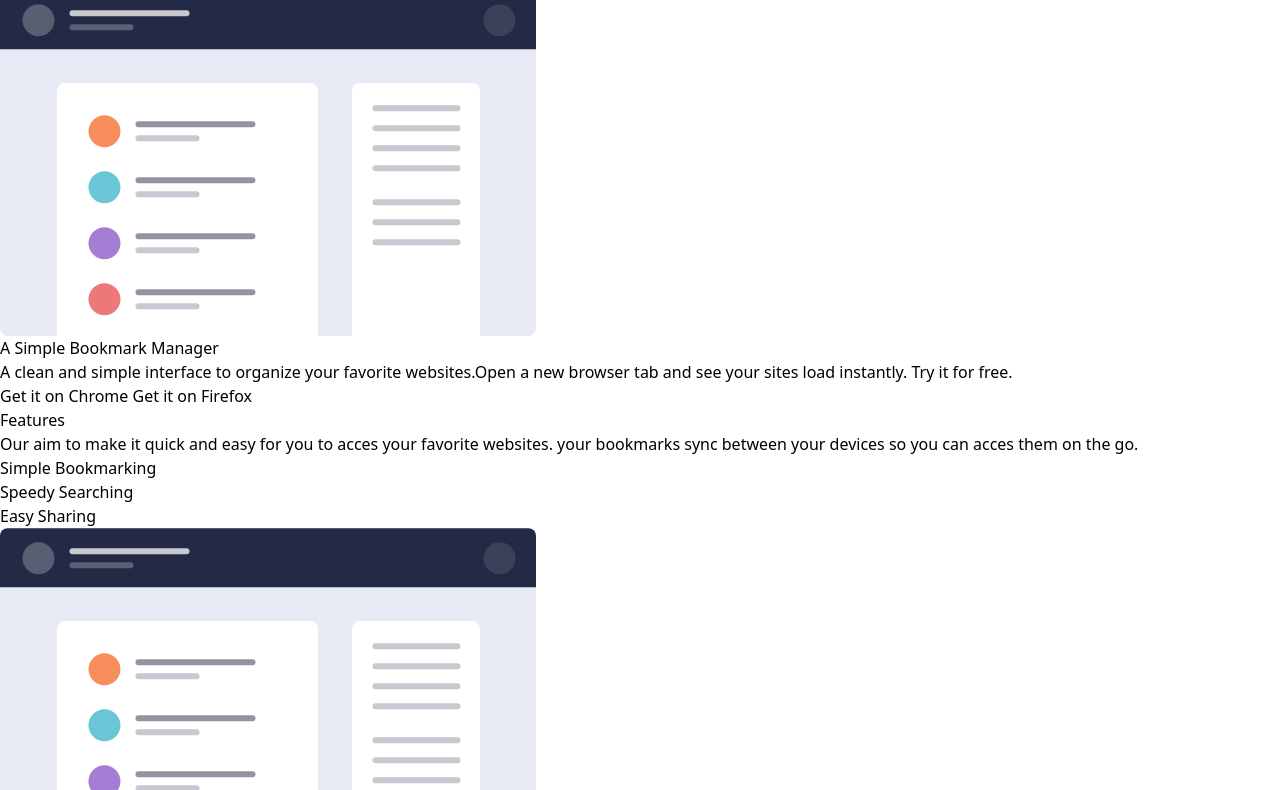
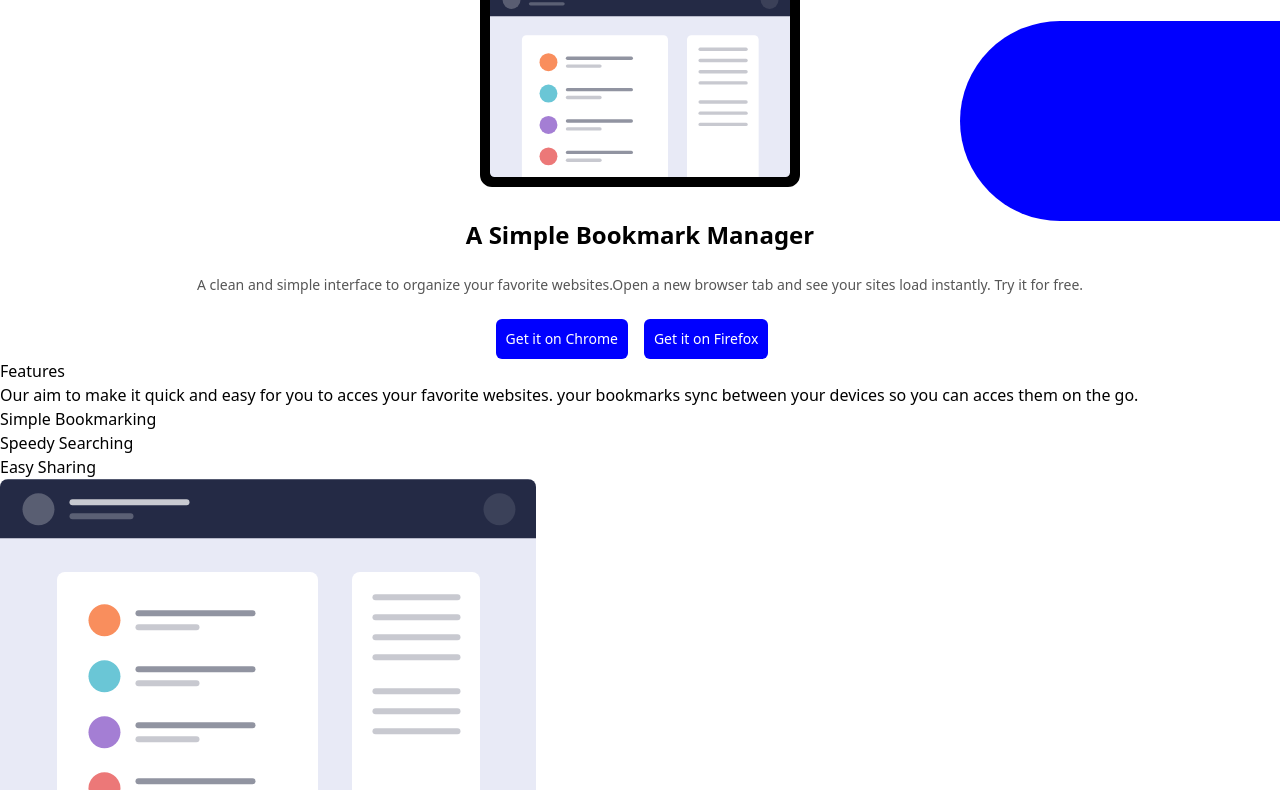
Before and after one commit to blackfel666/bookmark-landing-page, a website: page public/index.html in a window 1280 px wide. Shown: the part 234-1024 px from the top of the page. Drawn offline with Linux system fonts and the light colour scheme.

Commit message:
add tailwind styles

```diff
--- a/package.json
+++ b/package.json
@@ -4,7 +4,7 @@
   "description": "estes es el readme\r verificacion",
   "main": "index.js",
   "scripts": {
-    "test": "echo \"Error: no test specified\" && exit 1"
+    "build:styles": "npx @tailwindcss/cli -i ./src/styles/input.css -o ./src/styles/output.css --watch"
   },
   "repository": {
     "type": "git",
--- a/public/index.html
+++ b/public/index.html
@@ -11,8 +11,9 @@
 
 </head>
 <body>
-    <header>
-            <figure class="logo-container">
+    <header class="flex flex-row">
+
+        <figure class="logo-container">
                 <img class="logo" src="../src/assets/images/logo-bookmark.svg" alt="bookmark">
             </figure>
             <button class="open-menu" id="open1">
@@ -42,28 +43,36 @@
     </header>
     <main>
 
-        <section id="simple-bookmark-manager">
+        <section id="simple-bookmark-manager flex flex-col justify-center">
 
-            <figure class="img-container">
-                <img id="img-1" src="../src/assets/images/illustration-features-tab-1.svg">
-                <div id="forma"></div>
+            <figure class="img-container flex justify-center">
+
+                <img class="relative z-1 w-xs my-8 border-10 rounded-xl bg-black"
+                src="../src/assets/images/illustration-features-tab-1.svg">
+
+                <div class="absolute -z-6 right-0 rounded-l-full mt-20 bg-primary w-80 h-50"></div>
+
             </figure>
-            <div id="simple1">
+
+            <div id="simple1" class="flex flex-col justify-center">
                     <hgroup id="hgroup1">
-                        <h1>A Simple Bookmark Manager</h1>
-                        <h3>
+                        <h1 class="primary-text">
+                            A Simple Bookmark Manager
+                        </h1>
+                        <h3 class="tertiary-text">
                             A clean and simple interface to organize
                             your favorite websites.Open a new
                             browser tab and see your sites load
                             instantly. Try it for free.
                         </h3>
                     </hgroup>
-                <div class="boton">
-                    <button class="bg-blue-600 ">Get it on Chrome</button>
-                    <button>Get it on Firefox</button>
+                <div class="boton flex justify-center">
+                    <button class="basic-button">Get it on Chrome</button>
+                    <button class="basic-button">Get it on Firefox</button>
                 </div>
             </div>
-            </section>
+
+        </section>
 
         <section id="features">
             <h1>Features</h1>
--- a/src/styles/input.css
+++ b/src/styles/input.css
@@ -1 +1,52 @@
 @import "tailwindcss";
+
+@theme{
+    /* Colores principales */
+    --color-primary: blue;
+    --color-accent: red;
+
+    /* Colores de texto */
+    --color-text-white: white;
+    --color-text-black: black;
+    --color-text-gray: rgb(86, 86, 86);
+    --color-text-light-gray: rgb(184, 184, 184);
+    --color-text-medium-gray: grey;
+
+    /* Colores de fondo */
+    --bg-dark: rgba(5, 1, 29, 0.938);
+    --bg-footer: rgb(13, 13, 45);
+    --bg-white: rgb(236, 235, 235);
+
+    /* Colores de borde */
+    --border-white-alpha: rgba(255, 255, 255, 0.384);
+
+    /* Tipografía */
+    --font-primary: "puppy", sans-serif;
+}
+
+.basic-button {
+    @apply bg-primary rounded-md
+    text-white
+    text-sm
+    p-2.5
+    mr-4
+    mt-6
+    hover:bg-white
+     hover:text-primary
+     hover:border-solid
+     hover:border-1;
+}
+
+.primary-text {
+    @apply text-2xl font-bold text-center;
+}
+
+.secundary-text {
+
+}
+
+.tertiary-text {
+    @apply text-sm text-center text-text-gray mt-6;
+}
+
+.pharagrap {}
```
Also changed, not shown: src/styles/output.css, 1 other file.
